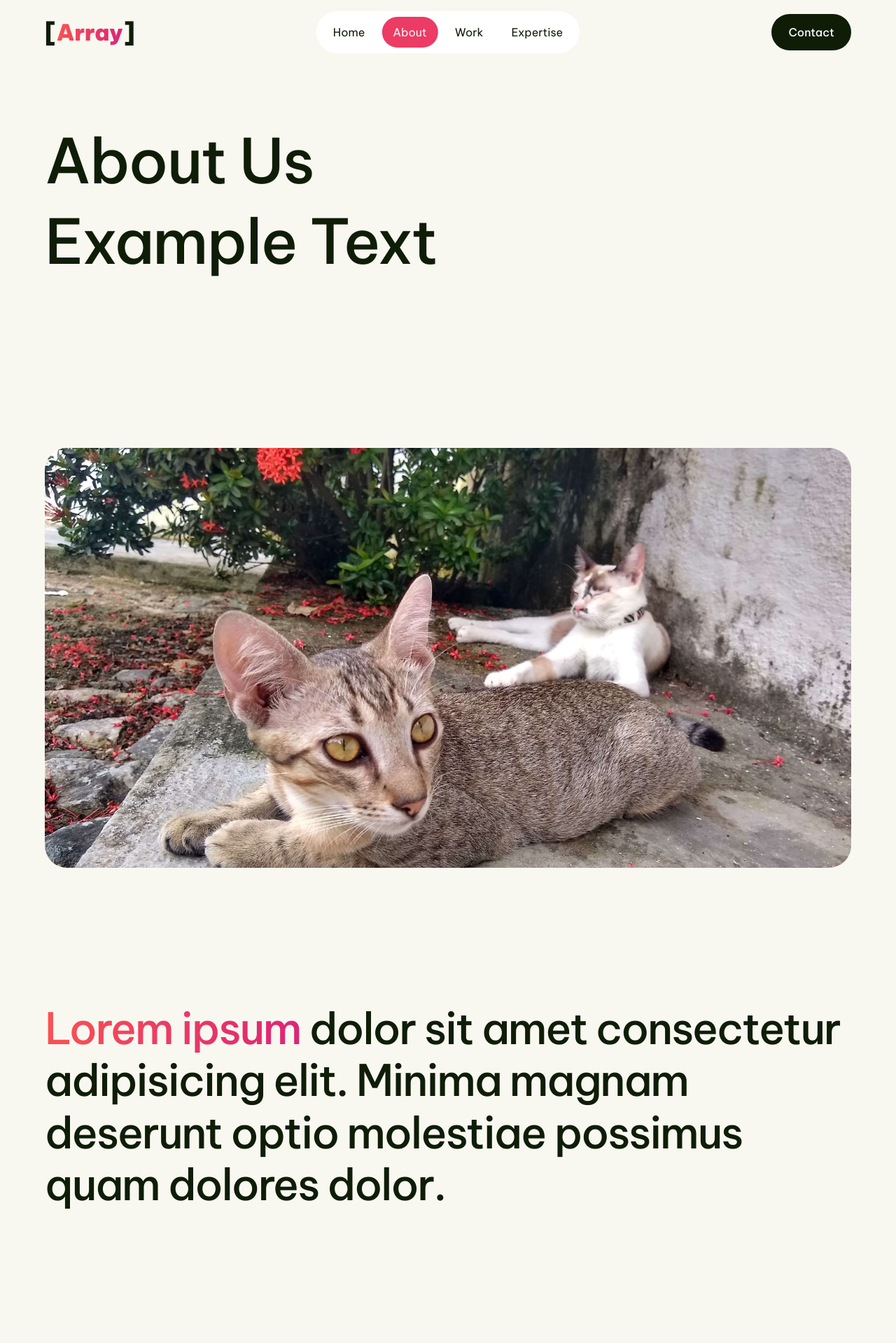
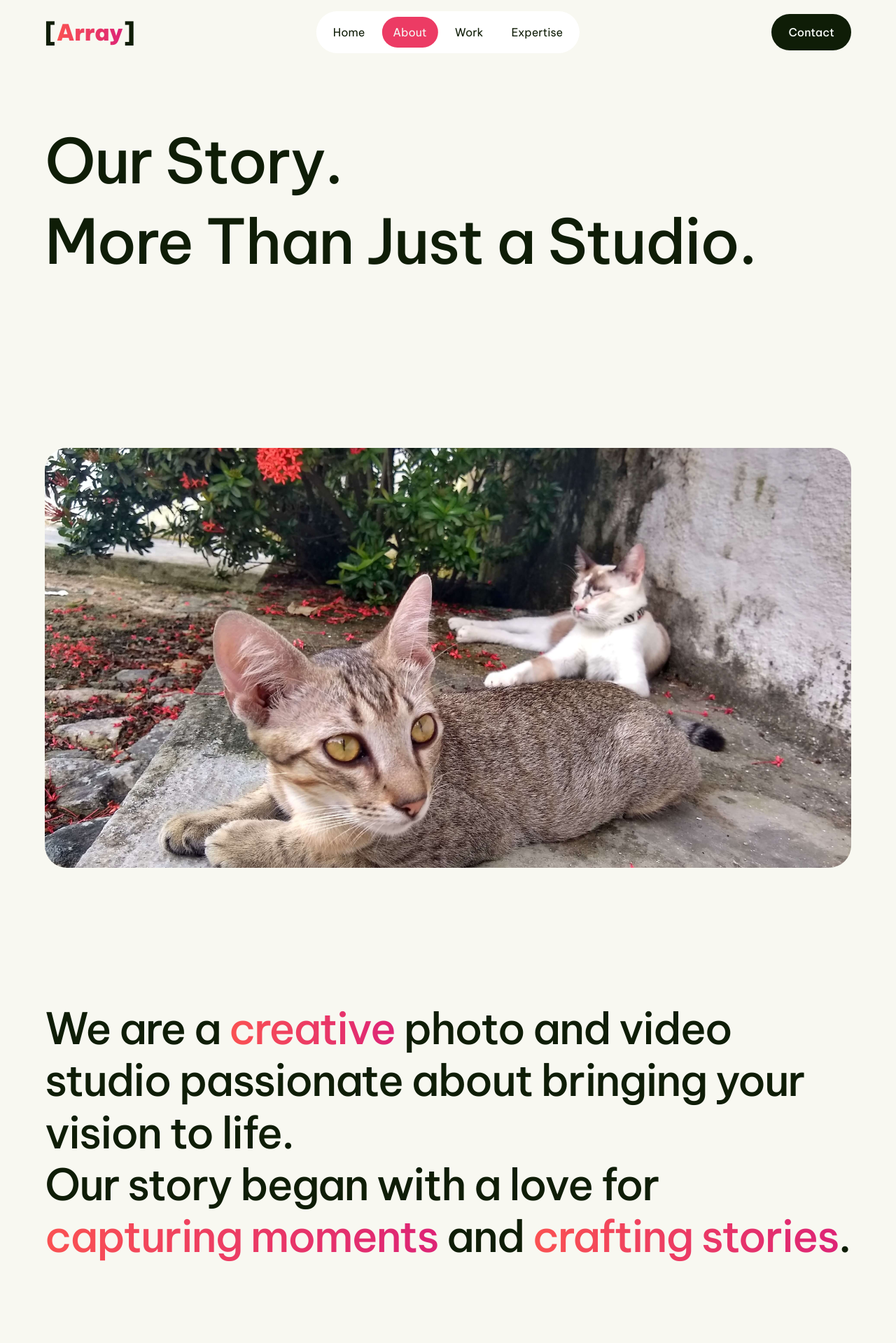
Before and after one commit to SnayderRodrigues/react-study, a React (Vite) app: page /about in a window 1280 px wide. Shown: the top 1919 px of the page at 70% size. Built offline with nearby package versions, Linux system fonts and the light colour scheme.

Commit message:
add text content for about page

```diff
--- a/src/pages/about/AboutPage.jsx
+++ b/src/pages/about/AboutPage.jsx
@@ -11,7 +11,6 @@ import { FaAsterisk } from "react-icons/fa";
 import { IoMdArrowForward } from "react-icons/io";
 
 const AboutPage = () => {
-
   document.addEventListener("DOMContentLoaded", function () {
     const leftButton = document.getElementById("leftButton");
     const rightButton = document.getElementById("rightButton");
@@ -42,7 +41,10 @@ const AboutPage = () => {
     <main>
       <section className="aboutPageHero">
         <div className="wrapper aboutPageHero__wrapper">
-          <h1 className="aboutPageHero__title">About Us Example Text</h1>
+          <h1 className="aboutPageHero__title">
+            Our Story. <br />
+            More Than Just a Studio.
+          </h1>
         </div>
       </section>
       <section className="aboutPageMission">
@@ -51,9 +53,11 @@ const AboutPage = () => {
             <img src={Cat} alt="" />
           </div>
           <h2 className="aboutPageMission__headline">
-            <span className="highlight">Lorem ipsum</span> dolor sit amet
-            consectetur adipisicing elit. Minima magnam deserunt optio molestiae
-            possimus quam dolores dolor.
+            We are a <span className="highlight">creative</span> photo and video
+            studio passionate about bringing your vision to life. <br />
+            Our story began with a love for{" "}
+            <span className="highlight">capturing moments</span> and{" "}
+            <span className="highlight">crafting stories</span>.
           </h2>
         </div>
       </section>
@@ -74,9 +78,8 @@ const AboutPage = () => {
       <section className="aboutPageClients">
         <div className="wrapper aboutPageClients__wrapper">
           <h2 className="aboutPageClients__headline">
-            <span className="highlight">Lorem ipsum</span> dolor sit amet
-            consectetur adipisicing elit. Minima magnam deserunt optio molestiae
-            possimus quam dolores dolor.
+            We collaborate with inspiring brands to bring their vision to life
+            through <span className="highlight">powerful visuals</span>.
           </h2>
           <div className="aboutPageClients__cards-wrapper">
             <div className="aboutPageClients__card">
@@ -210,9 +213,12 @@ const AboutPage = () => {
       <section className="aboutPageTeam">
         <div className="wrapper aboutPageTeam__wrapper">
           <h2 className="aboutPageTeam__headline">
-            <span className="highlight">Lorem ipsum</span> dolor sit amet
-            consectetur adipisicing elit. Minima magnam deserunt optio molestiae
-            possimus quam dolores dolor.
+            We see the world through a different lens, capturing moments with{" "}
+            <span className="highlight">artistry</span> and{" "}
+            <span className="highlight">expertise</span>. Our team is a
+            powerhouse of <span className="highlight">experience</span> and{" "}
+            <span className="highlight">creativity</span>, fueled by a shared
+            love for storytelling.
           </h2>
           <div className="aboutPageTeam__cards-wrapper">
             <TeamCard name="Example Name" office="Office Example" />
@@ -229,42 +235,44 @@ const AboutPage = () => {
       <section className="aboutPageEnding">
         <div className="wrapper aboutPageEnding__wrapper">
           <h2 className="aboutPageEnding__headline">
-            <span className="highlight">Lorem ipsum</span> dolor sit amet
-            consectetur adipisicing elit. Minima magnam deserunt optio molestiae
-            possimus quam dolores dolor.
+            We don't just capture moments, we{" "}
+            <span className="highlight">ignite</span> them. Our team of
+            passionate experts transforms ideas into{" "}
+            <span className="highlight">stunning visuals</span> that leave a
+            lasting impression.
           </h2>
           <div className="aboutPageEnding__lists-wrapper">
             <div className="aboutPageEnding__lists">
-              <h3>Example Headline</h3>
+              <h3>Words that define our team:</h3>
               <div className="aboutPageEnding__lists-div">
                 <ul className="aboutPageEnding__lists-ul">
-                  <li>Example text</li>
-                  <li>Example text</li>
-                  <li>Example text</li>
-                  <li>Example text</li>
+                  <li>Passionate Storytellers</li>
+                  <li>Visual Experts</li>
+                  <li>Collaborative Spirit</li>
+                  <li>Creative Powerhouse</li>
                 </ul>
                 <ul className="aboutPageEnding__lists-ul">
-                  <li>Example text</li>
-                  <li>Example text</li>
-                  <li>Example text</li>
-                  <li>Example text</li>
+                  <li>Brand Elevators</li>
+                  <li>Technically Savvy</li>
+                  <li>Results-Oriented</li>
+                  <li>Client-Focused</li>
                 </ul>
               </div>
             </div>
             <div className="aboutPageEnding__lists">
-              <h3>Example Headline</h3>
+              <h3>We definetly are not:</h3>
               <div className="aboutPageEnding__lists-div">
                 <ul className="aboutPageEnding__lists-ul">
-                  <li>Example text</li>
-                  <li>Example text</li>
-                  <li>Example text</li>
-                  <li>Example text</li>
+                  <li>Just Button Pushers</li>
+                  <li>Stuck in the Past</li>
+                  <li>Stressful Collaborators</li>
+                  <li>Overpromising</li>
                 </ul>
                 <ul className="aboutPageEnding__lists-ul">
-                  <li>Example text</li>
-                  <li>Example text</li>
-                  <li>Example text</li>
-                  <li>Example text</li>
+                  <li>Sacrifice quality for profit</li>
+                  <li>Fearful of Deadlines</li>
+                  <li>Lacking Enthusiasm</li>
+                  <li>Invisible Partners</li>
                 </ul>
               </div>
             </div>
--- a/src/styles/pages/about/_aboutpage.scss
+++ b/src/styles/pages/about/_aboutpage.scss
@@ -7,7 +7,7 @@
   justify-content: center;
 
   &__title {
-    max-width: 10ch;
+    // max-width: 10ch;
   }
 }
 
```
